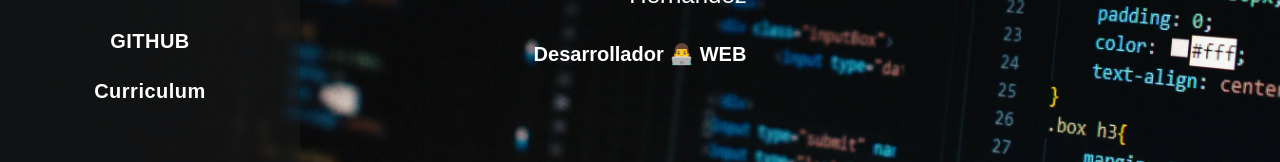
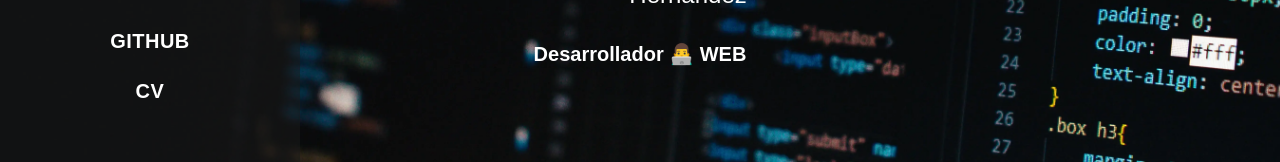
Before and after one commit to gonzajs04/PortafolioNEW, a plain HTML site: page index.html in a window 1280 px wide. Both pictures are taken after a click on the button 55 px from the left and 63 px from the top of the page. Shown: the part 559-721 px from the top of the page. Drawn offline with Linux system fonts and the light colour scheme.

Commit message:
MODIFY NAV

```diff
--- a/index.html
+++ b/index.html
@@ -64,7 +64,7 @@
                 <li><a href="contacto.html">Contacto</a></li>
                 <li><a href="https://www.linkedin.com/in/gonza-hernandez/">Linkedin</a></li>
                 <li><a href="https://github.com/gonzajs04?tab=repositories">GITHUB</a></li>
-                <li><a href="CV - Gonzalo Hernandez.pdf" download="CV - Gonzalo Hernandez">Curriculum</a></li>
+                <li><a href="CV - Gonzalo Hernandez.pdf" download="CV - Gonzalo Hernandez">CV</a></li>
               </ul>
 
             </nav>
```
